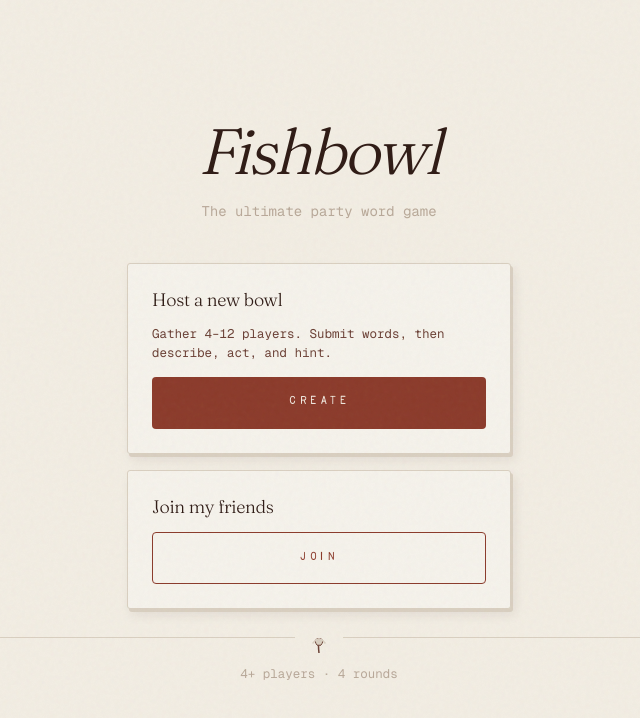
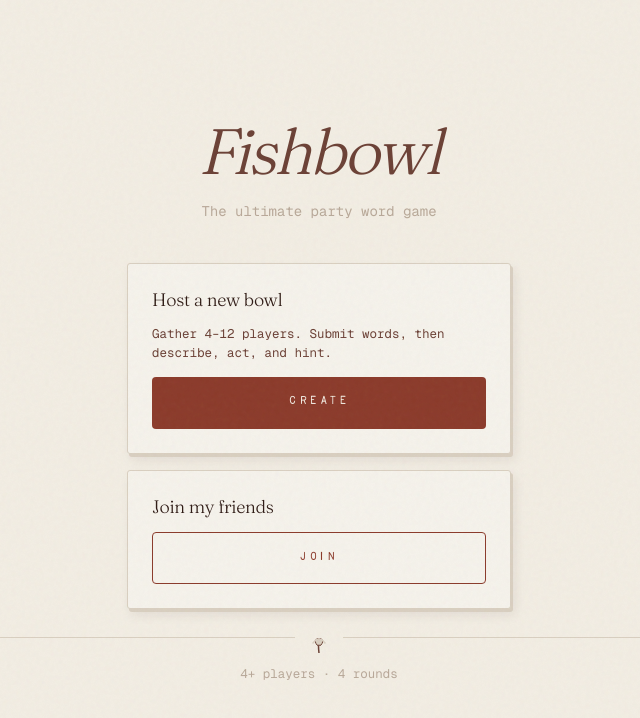
Before and after one commit to flora-liu/donburi, a Next.js app: page / in a window 1280 px wide. Shown: the top 718 px of the page, without its empty margins (321-961 px from the left). Built offline with nearby package versions, Linux system fonts and the light colour scheme.

Commit message:
update fishbowl color

```diff
--- a/app/page.tsx
+++ b/app/page.tsx
@@ -124,6 +124,7 @@ export default function Home() {
             style={{
               ...TYPE.display1,
               fontSize: "clamp(3rem, 11vw, 64px)",
+              color: "var(--brown-mid)",
               marginBottom: "0.5rem",
             }}
           >
```
